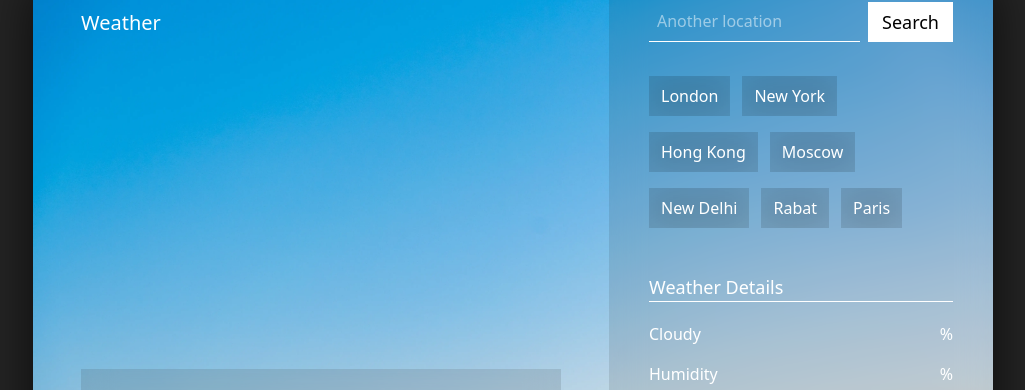
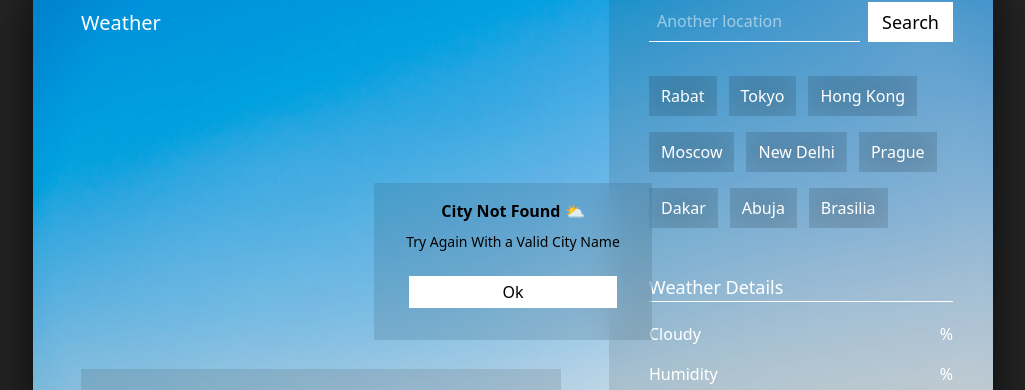
Before and after one commit to Mohamed-Amine-Nafia/alx-weather-app, a React (Vite) app: page / in a window 1280 px wide. Both pictures are taken after a click on the element "Rabat". Shown: the part 139-529 px from the top of the page, without its empty margins (127-1152 px from the left). Built offline with nearby package versions, Linux system fonts and the light colour scheme; no server answers.

Commit message:
add loading spinner feature and a city not found message

```diff
--- a/package.json
+++ b/package.json
@@ -14,6 +14,7 @@
     "axios": "^1.12.2",
     "react": "^19.1.1",
     "react-dom": "^19.1.1",
+    "react-spinners": "^0.17.0",
     "tailwindcss": "^4.1.13",
     "zustand": "^5.0.8"
   },
--- a/src/App.jsx
+++ b/src/App.jsx
@@ -8,11 +8,16 @@ import { useNotification } from "./store/useNotification";
 import { fetchWeatherData } from "./services/weatherData";
 import { fetchCurrentLocation } from "./services/currentLocation";
 import { DataContext } from "./context/dataContext";
+import Loading from "./components/Loading";
+import NotFound from "./components/NotFound";
+import { useNotFound } from "./store/useNotFound";
 
 function App() {
   const [weatherData, setWeatherData] = useState();
   const { inputValue, setInputValue } = useInput();
   const { Notification, setNotification } = useNotification();
+  const [isLoading, setLoading] = useState(false);
+  const { isNotFound, setNotFound } = useNotFound();
   const backgrounds = {
     Rain: "bg-[url(./assets/rainy.webp)]",
     Drizzle: "bg-[url(./assets/rainy.webp)]",
@@ -44,6 +49,7 @@ function App() {
       setNotification(true);
       return;
     }
+    setLoading(true);
     try {
       const { timeZone } = await fetchCurrentLocation(city);
       const data = await fetchWeatherData(city || inputValue);
@@ -54,9 +60,13 @@ function App() {
             timeZone: timeZone,
           });
           setInputValue("");
+          setLoading(false);
         }
       }, 1500);
     } catch (err) {
+      setNotFound(true);
+      setLoading(false);
+      setInputValue("");
       console.error("Error fetching weather:", err);
     }
   }
@@ -65,6 +75,7 @@ function App() {
 
   return (
     <DataContext.Provider value={{ weatherData, getData }}>
+      {isLoading && <Loading />}
       <div className="relative w-screen sm:min-h-screen lg:h-screen bg-[#242424] flex justify-center items-center lg:overflow-hidden font-poppins">
         <div
           className={`flex lg:h-3/4 md:h-screen md:w-screen  lg:w-3/4 bg-cover bg-center bg-no-repeat ${backgrounds[checker]} flex-col w-full h-full lg:flex-row lg:drop-shadow-2xl/70`}
@@ -105,6 +116,7 @@ function App() {
           </div>
         </div>
         {Notification && <NotificationMessage />}
+        {isNotFound && <NotFound />}
       </div>
     </DataContext.Provider>
   );
--- /dev/null
+++ b/src/components/NotFound.jsx
@@ -0,0 +1,17 @@
+import { useNotFound } from "../store/useNotFound";
+function NotFound() {
+  const { setNotFound } = useNotFound();
+  return (
+    <div className="absolute bg-black/10 backdrop-blur-lg py-4 px-8 text-center">
+      <h2 className="lg:text-md font-semibold">City Not Found &#9925;</h2>
+      <p className="text-[14px] py-2">Try Again With a Valid City Name</p>
+      <button
+        className="bg-white my-4 w-52 p-1 font-medium hover:bg-white/85"
+        onClick={() => setNotFound(false)}
+      >
+        Ok
+      </button>
+    </div>
+  );
+}
+export default NotFound;
--- a/src/components/SuggestedCity.jsx
+++ b/src/components/SuggestedCity.jsx
@@ -3,13 +3,15 @@ import { DataContext } from "../context/dataContext";
 function SuggestedCity() {
   const { getData } = useContext(DataContext);
   const cities = [
-    "London",
-    "New York",
+    "Rabat",
+    "Tokyo",
     "Hong Kong",
     "Moscow",
     "New Delhi",
-    "Rabat",
-    "Paris",
+    "Prague",
+    "Dakar",
+    "Abuja",
+    "Brasilia",
   ];
   function handleClick(city) {
     getData(city);
--- /dev/null
+++ b/src/store/useNotFound.js
@@ -0,0 +1,8 @@
+import { create } from "zustand";
+
+export const useNotFound = create((set) => {
+  return {
+    isNotFound: false,
+    setNotFound: (value) => set({ isNotFound: value }),
+  };
+});
```
Also changed, not shown: 1 other file (tests, documents, lock files or other folders).
